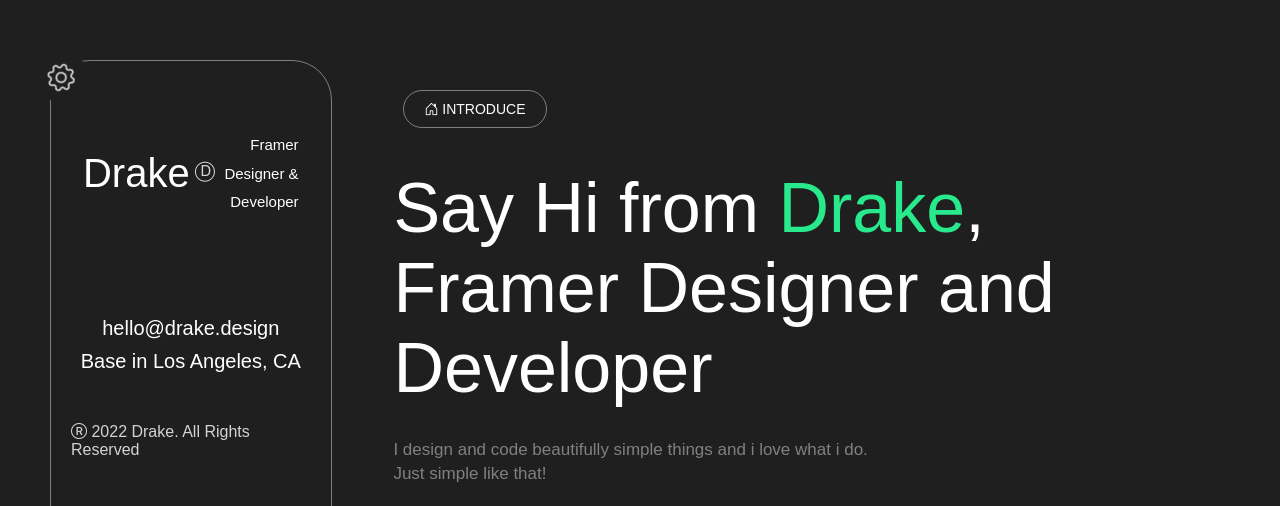
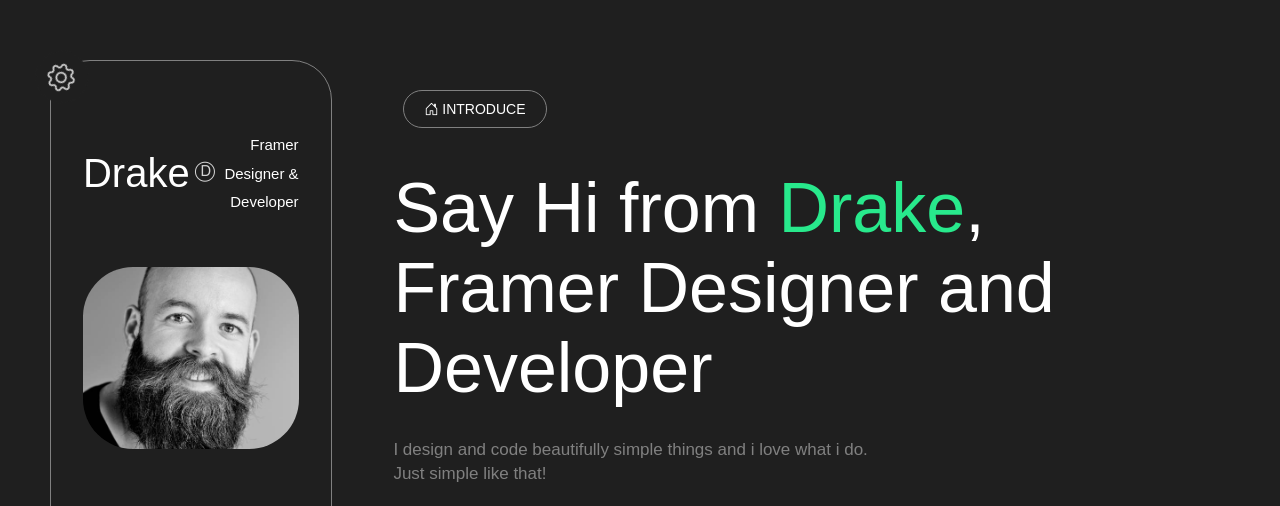
Before and after one commit to Margaryanoff/RandomDudesPortfolio, a plain HTML site: page index.html in a window 1280 px wide. Shown: the top 506 px of the page. Drawn offline with nearby package versions, Linux system fonts and the light colour scheme.

Commit message:
Update index.html

```diff
--- a/index.html
+++ b/index.html
@@ -17,7 +17,7 @@
                     <p>Framer Designer & Developer</p>
                 </div>
                 <div class="drake-image">
-<!--                     <img src="./images/me.jpg" alt=""> -->
+                    <img src="./images/me.jpg" alt="">
                 </div>
                 <div class="drake-info">
                     <a href="mail:" class="drake-mail">hello@drake.design</a>
```
